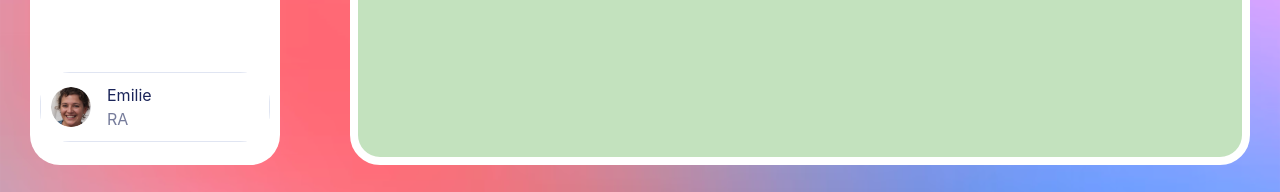
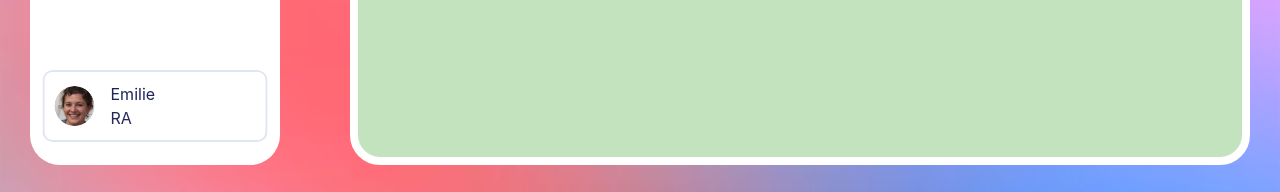
Before and after one commit to celinechen1114/RezConnect, a React (Create React App) app in the folder res-connect/: page /raFeed in a window 1280 px wide. Shown: the part 605-797 px from the top of the page. Built offline with nearby package versions, Linux system fonts and the light colour scheme.

Commit message:
:sparkles: Accessibility
accessibility

```diff
--- a/res-connect/src/css/RASidebar.css
+++ b/res-connect/src/css/RASidebar.css
@@ -70,13 +70,14 @@
 
   .profile-button {
     display: flex;
-    width: calc(100% - 20px);
+    width: calc(90%);
     justify-content: space-between;
-    border-radius: 30px;
+    border-radius: 10px;
     overflow: hidden;
     position: absolute;
     bottom: 3%;
     left: 50%;
+    background-color: transparent;
     transform: translateX(-50%);
 
   }
--- a/res-connect/src/profile/Profile.js
+++ b/res-connect/src/profile/Profile.js
@@ -42,9 +42,9 @@ function Profile({
         padding: 10,
         background: "white",
         boxShadow: "14px 17px 40px 4px rgba(112, 144, 176, 0.08)",
-        borderRadius: 20,
+        borderRadius: 10,
         // overflow: "hidden",
-        border: "0.50px #E0E5F2 solid",
+        border: "2px #E0E5F2 solid",
         display: "flex",
         justifyContent: "flex-start",
         alignItems: "center",
@@ -65,7 +65,7 @@ function Profile({
         <div style={{ color: "#1B2559", textAlign: "left" }}>{name}</div>
         <div
           style={{
-            color: "rgba(27, 37, 89, 0.60)",
+            color: "rgba(37, 41, 88, 1)",
             textAlign: "left",
           }}
         >
```
